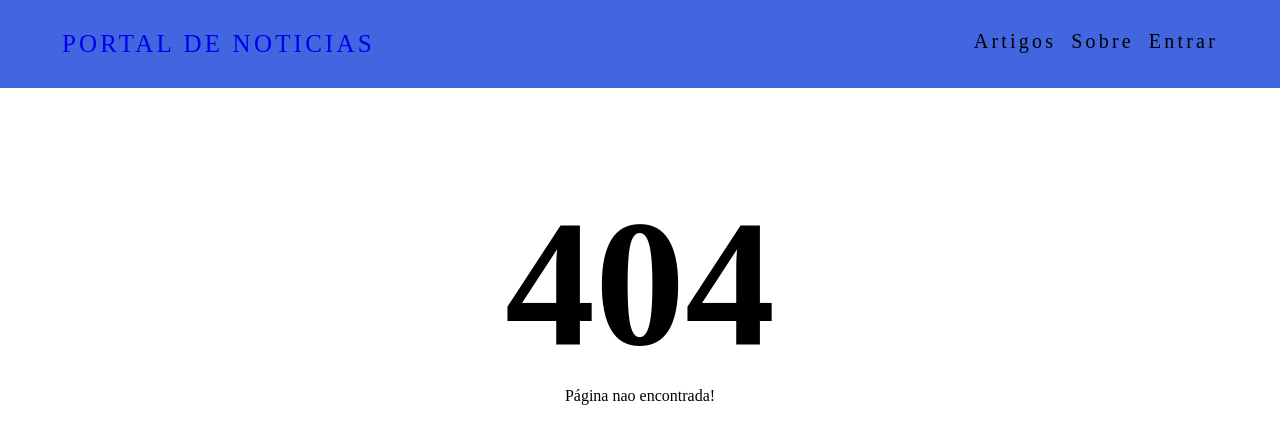
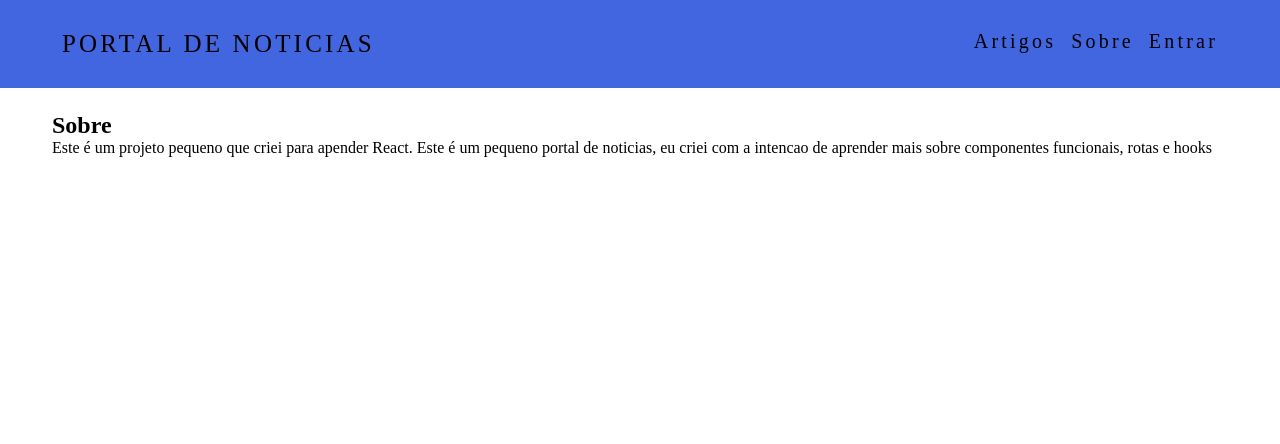
Before and after one commit to JVGS1111/Portal-de-noticias-com-react, a React (Create React App) app in the folder portal-noticias/: page /sobre in a window 1280 px wide. Before the commit this address had no page. Shown: the top 444 px of the page. Built offline with nearby package versions, Linux system fonts and the light colour scheme; the HTML template or start-up script is replaced by a standard one; a web font is replaced by a local one.

Commit message:
implementado rota sobre e inicio da pagina

```diff
--- a/portal-noticias/src/App.js
+++ b/portal-noticias/src/App.js
@@ -3,6 +3,7 @@ import Header from './components/Header';
 import { BrowserRouter as Router, Route, Switch } from 'react-router-dom'
 import Home from './paginas/Home';
 import Pagina404 from './paginas/404';
+import Sobre from './paginas/Sobre';
 
 function App() {
   return (
@@ -12,6 +13,10 @@ function App() {
 
         <Route exact path='/'>
           <Home />
+        </Route>
+
+        <Route exact path='/sobre'>
+          <Sobre />
         </Route>
 
         <Route>
--- a/portal-noticias/src/components/Header.css
+++ b/portal-noticias/src/components/Header.css
@@ -4,6 +4,10 @@ header{
     padding: 30px;
     align-items: center;
     display: inline-block;
+}
+header a {
+    color: black;
+    text-decoration: none;
 }
 
 .clear{
--- a/portal-noticias/src/components/Header.jsx
+++ b/portal-noticias/src/components/Header.jsx
@@ -6,11 +6,13 @@ function Header() {
     return (
         <header>
             <div className="container">
-                <Link to=""><h2 className="header-logo">PORTAL DE NOTICIAS</h2></Link>
+                <h2 className="header-logo">
+                    <Link to="/">PORTAL DE NOTICIAS</Link>
+                </h2>
                 <nav className="header-nav">
                     <ul className="header-ul">
                         <li className="header-li">Artigos</li>
-                        <li className="header-li">Sobre</li>
+                        <Link to="/sobre"><li className="header-li">Sobre</li></Link>
                         <li className="header-li">Entrar</li>
                     </ul>
                 </nav>
--- /dev/null
+++ b/portal-noticias/src/paginas/Sobre.jsx
@@ -0,0 +1,19 @@
+import React from 'react';
+
+function Sobre() {
+    return (
+        <main className="main-sobre">
+            <div className="container">
+                <h2 className="titulo-sobre">Sobre</h2>
+                <div className="sobre-texto-wrapper">
+                    <p className="sobre-texto">Este é um projeto pequeno que criei para apender React.
+                        Este é um pequeno portal de noticias, eu criei com a intencao de aprender mais sobre componentes
+                        funcionais, rotas e hooks
+                    </p>
+                </div>
+            </div>
+        </main>
+    );
+}
+
+export default Sobre;
```
